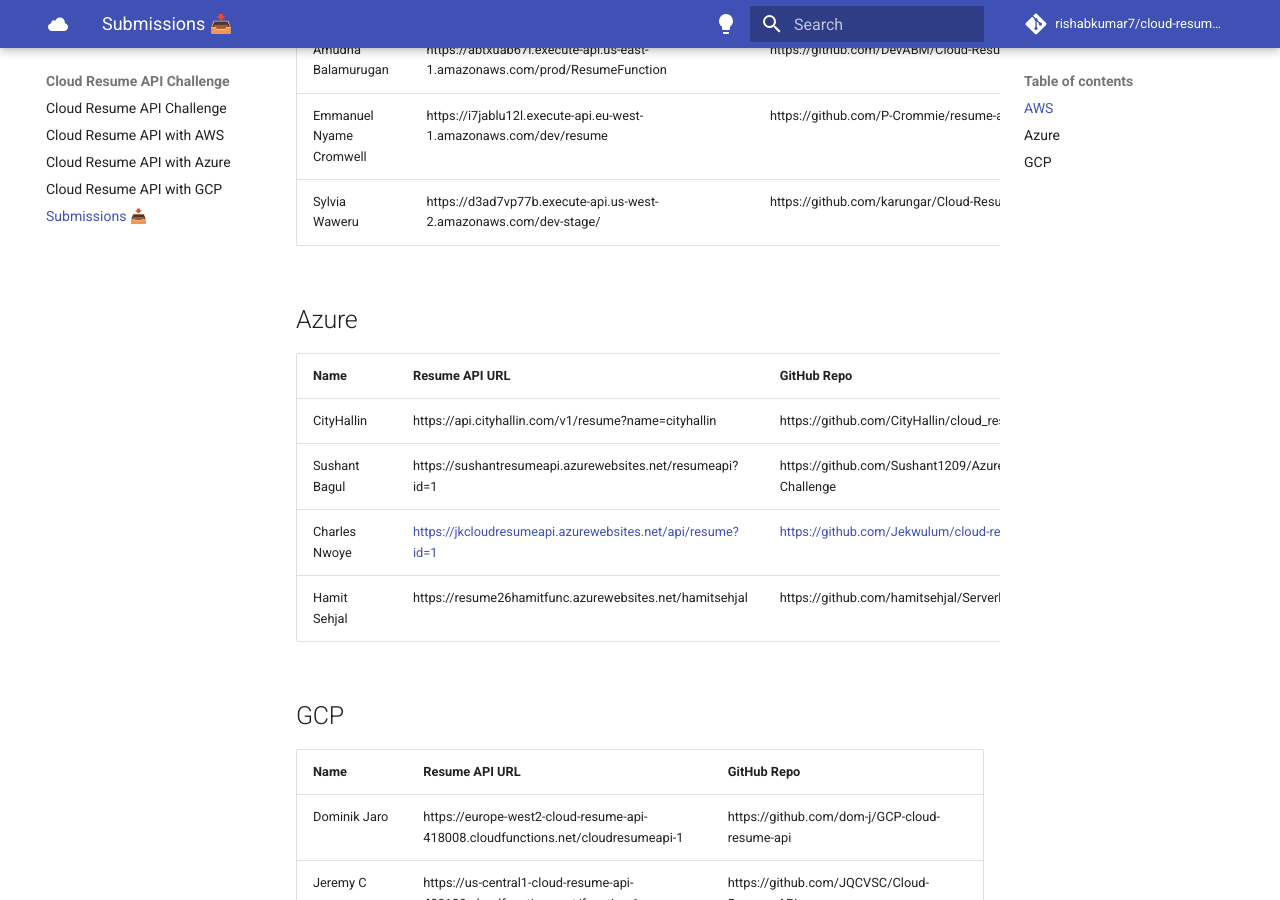
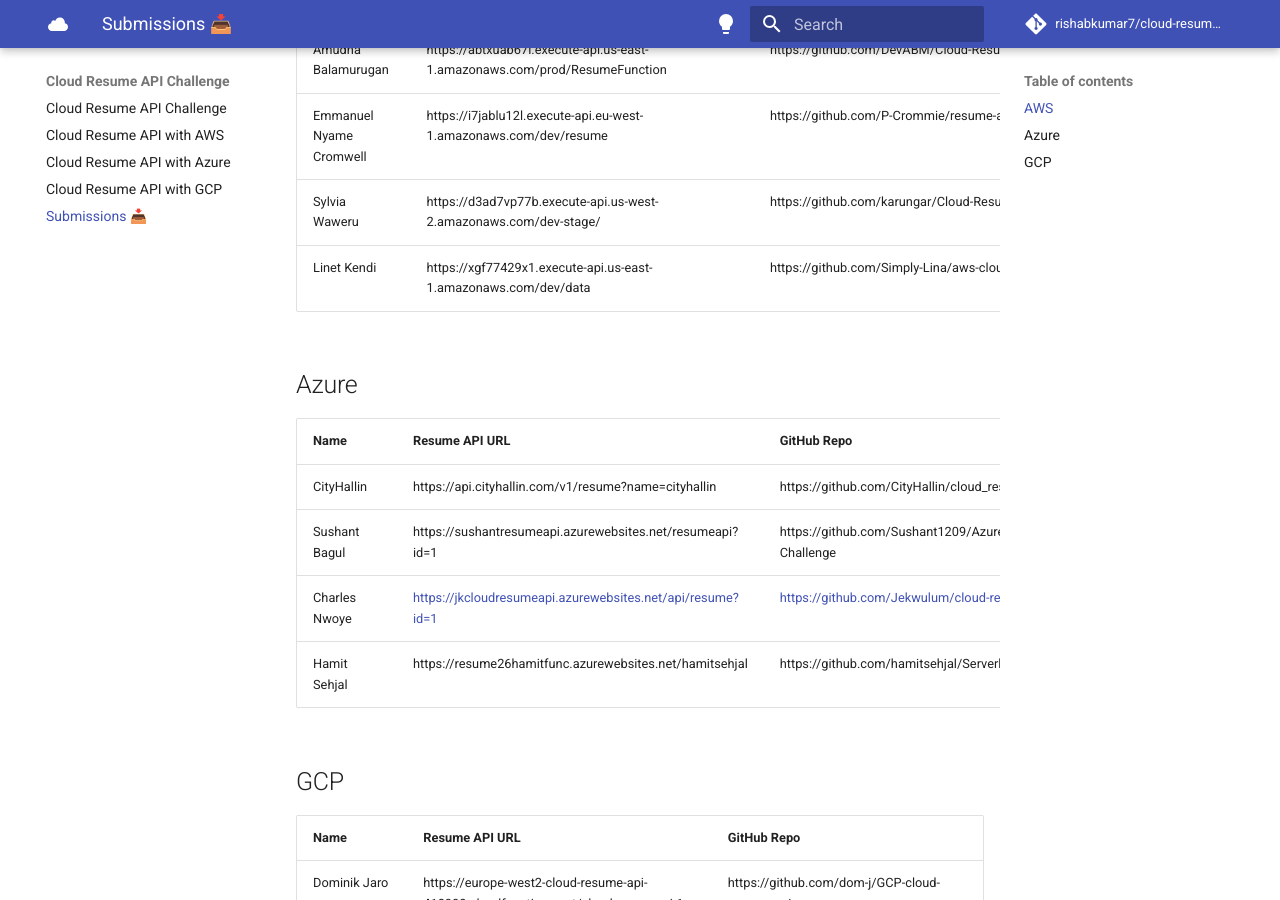
Before and after one commit to rishabkumar7/cloud-resume-api, an MkDocs documentation site: the page built from docs/submissions.md, in a window 1280 px wide and 900 px high, scrolled down 1345 px. Built offline with MkDocs 1.6.1 and Material for MkDocs 9.7.7, drawn with Linux system fonts in a browser that asks for light colours; comment, search, counter and statistics services are not loaded.

Commit message:
Add Linet-Kendi-submission Details

```diff
--- a/docs/submissions.md
+++ b/docs/submissions.md
@@ -24,6 +24,8 @@
 | Amudha Balamurugan | https://abtxuab67i.execute-api.us-east-1.amazonaws.com/prod/ResumeFunction | https://github.com/DevABM/Cloud-Resume-API-Challenge  |
 | Emmanuel Nyame Cromwell | https://i7jablu12l.execute-api.eu-west-1.amazonaws.com/dev/resume | https://github.com/P-Crommie/resume-api |
 | Sylvia Waweru | https://d3ad7vp77b.execute-api.us-west-2.amazonaws.com/dev-stage/ | https://github.com/karungar/Cloud-Resume-API- |
+| Linet Kendi| https://xgf77429x1.execute-api.us-east-1.amazonaws.com/dev/data | https://github.com/Simply-Lina/aws-cloud-resume-api|
+
 
 
 ## Azure
```
